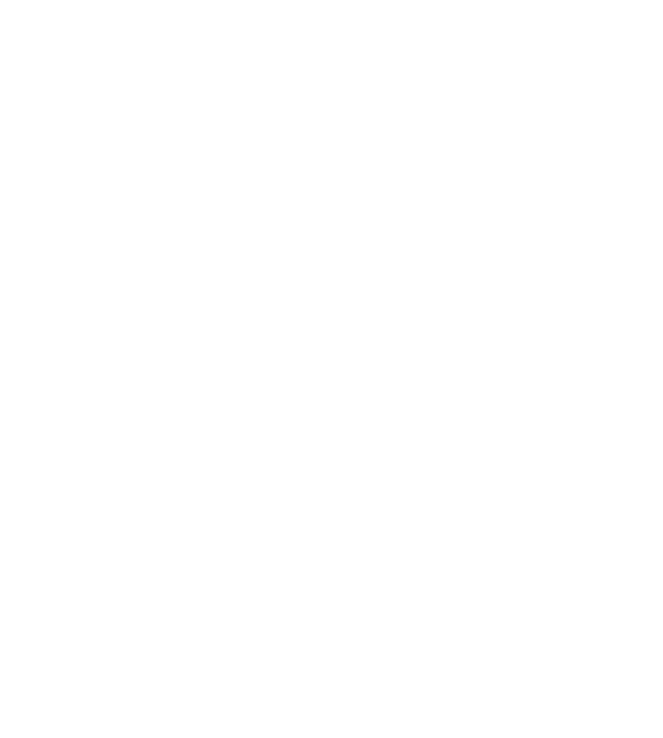
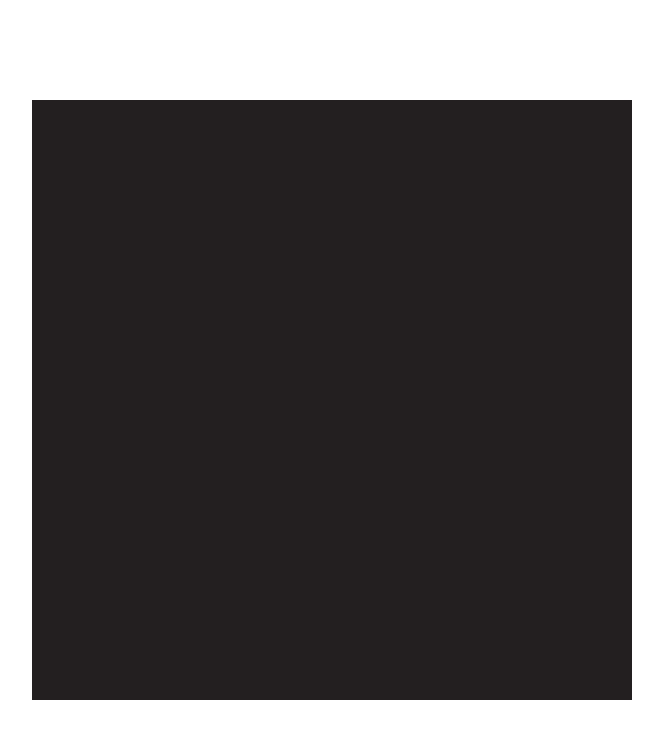
Before and after one commit to AbhinavRobinson/SnakeMP, a plain HTML site: page index.html in a window 1280 px wide. Shown: the whole page, without its empty margins (308-971 px from the left). Drawn offline with nearby package versions, Linux system fonts and the light colour scheme.

Commit message:
🚚(feat)#2: Canvas Ready
Major: Canvas Initialized and Drawn
Minor: Keystrokes recognized, JS Commented for future ref.

```diff
--- a/index.html
+++ b/index.html
@@ -4,14 +4,14 @@
     <meta charset="UTF-8">
     <meta name="viewport" content="width=device-width, initial-scale=1.0">
     <title>SnakeMP</title>
-    <link rel="stylesheet" href="https://stackpath.bootstrapcdn.com/bootstrap/4.5.0/css/bootstrap.min.css" integrity="sha384-9aIt2nRpC12Uk9gS9baDl411NQApFmC26EwAOH8WgZl5MYYxFfc+NcPb1dKGj7Sk" crossorigin="anonymous">
+    <link rel="stylesheet" href="https://stackpath.bootstrapcdn.com/bootstrap/4.5.0/css/bootstrap.min.css" integrity="sha1-u5NdSFgsuhaMBoNJV6VKPgcSTxE=" crossorigin="anonymous" SameSite=Secure>
 
 </head>
 <body>
     <section class="vh-100">
         <div class="container h-100">
             <div id="gameScreen" class="h-100">
-                <div class="d-flex flex-column alight-items-center justified-content-center h-100">
+                <div class="d-flex flex-column align-items-center justify-content-center h-100">
                     <canvas id="canvas"></canvas>
                 </div>
             </div>
--- a/index.js
+++ b/index.js
@@ -1,10 +1,45 @@
-const gameScreen = document.getElementById('gameScreen');
+/*
+ * @design Color Styles
+ */
+const BG_COLOR = '#231f20';
+const SNAKE_COLOR = "#c2c2c2";
+const FOOD_COLOR = "#e66916";
 
+/*
+ * @variable Get gameScreen Element from HTML
+ */
+ const gameScreen = document.getElementById('gameScreen');
+
+
+/*
+ * @function Initialization: creates canvas 600x600
+ */
 let canvas,ctx;
-
 function init() {
     canvas = document.getElementById('canvas');
     ctx = canvas.getContext('2d');
 
     canvas.width = canvas.height = 600;
+
+    // Fills Canvas BG with Black-ish color
+    ctx.fillStyle = BG_COLOR;
+    ctx.fillRect(0, 0, canvas.width, canvas.height);
+
+    // Activates when key pressed down, calls keydown function
+    document.addEventListener('keydown', keydown);
 }
+/* @EOF : Init() */
+
+
+/*
+ * @function Keydown Event: Returns keyCode of pressed key in log
+ */
+function keydown(e) {
+    console.log(e.keyCode);
+}
+/* EOF : keydown() */
+
+/*
+ * @call Initializing Canvas
+ */
+init()
```
